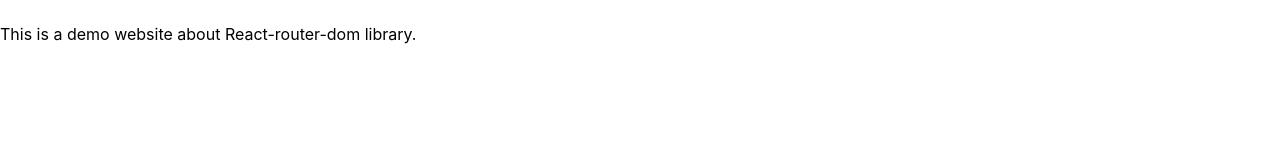
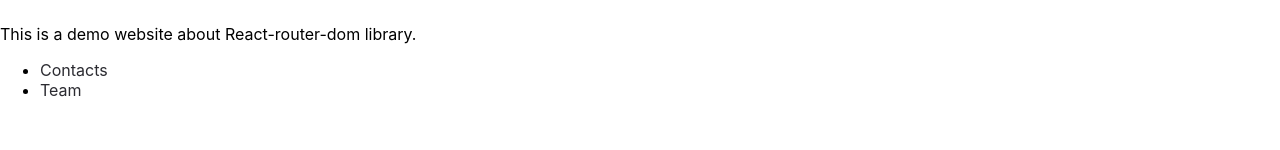
Before and after one commit to Yaroslav-Mig/react-router, a React (Create React App) app: page /about in a window 1280 px wide. Shown: the part 133-283 px from the top of the page. Built offline with nearby package versions, Linux system fonts and the light colour scheme.

Commit message:
refact: add nested routes for about

```diff
--- a/src/App.tsx
+++ b/src/App.tsx
@@ -19,12 +19,17 @@
       <Routes>
         <Route path='/' element={<Layout />}>
           <Route index element={<HomePage />} />
-        <Route path='about' element={<AboutPage />} />
+          <Route path='about/*' element={<AboutPage />}>
+            <Route path='contacts' element={<p>Our contacts</p>} />
+            <Route path='team' element={<p>Our team</p>} />
+          </Route>
           <Route path='about-us' element={<Navigate to='/about' replace />} />
           <Route path='posts' element={<BlogPage />} />
           <Route path='posts/:id' element={<PostPage />} />
           <Route path='posts/:id/edit' element={<EditPost />} />
-        <Route path='posts/new' element={
+          <Route
+            path='posts/new'
+            element={
               <RequiredAuth>
                 <CreatePost />
               </RequiredAuth>
--- a/src/pages/About.tsx
+++ b/src/pages/About.tsx
@@ -1,8 +1,21 @@
+import { Link, Outlet } from 'react-router-dom';
+
 const AboutPage = (): JSX.Element => {
   return (
     <div>
       <h2>About us</h2>
       <p>This is a demo website about React-router-dom library.</p>
+      <ul>
+        <li>
+          <Link to='/about/contacts'>Contacts</Link>
+        </li>
+        <li>
+          <Link to='/about/team'>Team</Link>
+        </li>
+			</ul>
+
+			<Outlet />
+
     </div>
   );
 };
```
Lines whose indentation alone changed are shown as unchanged.
